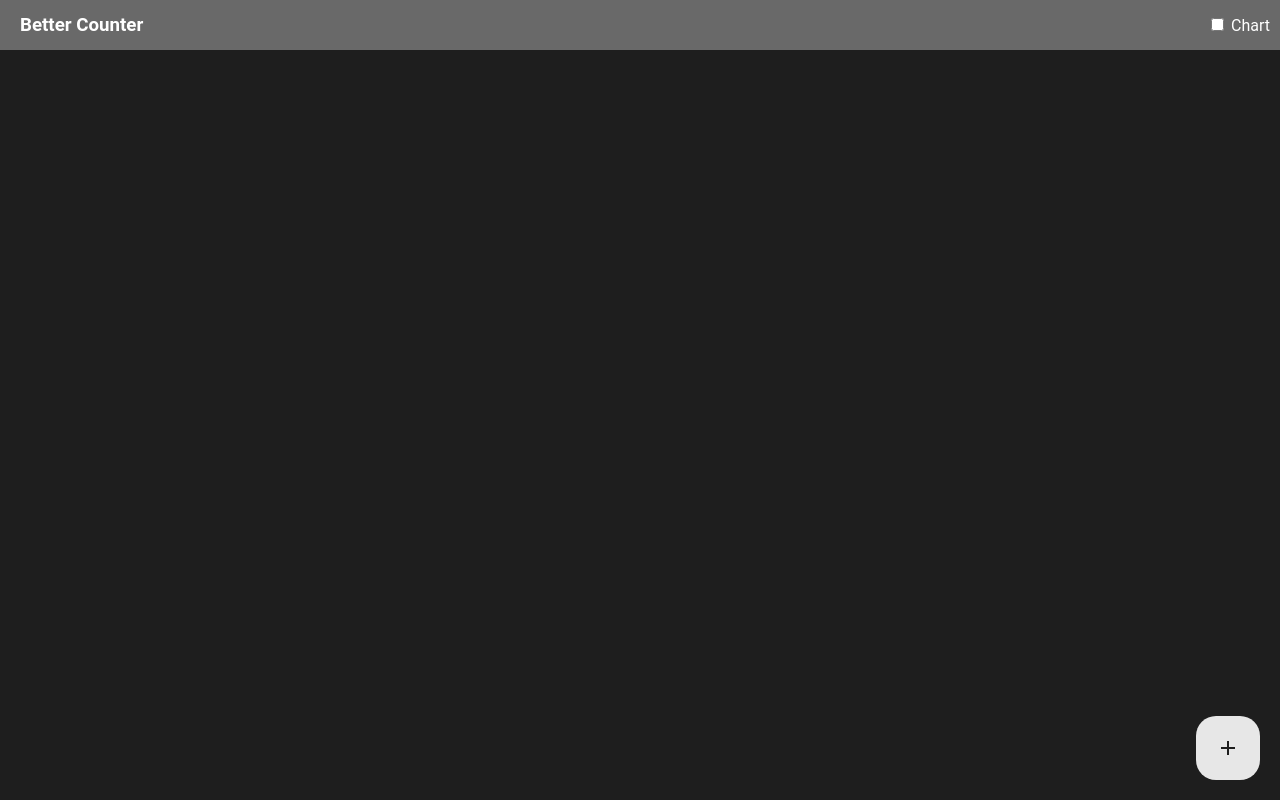
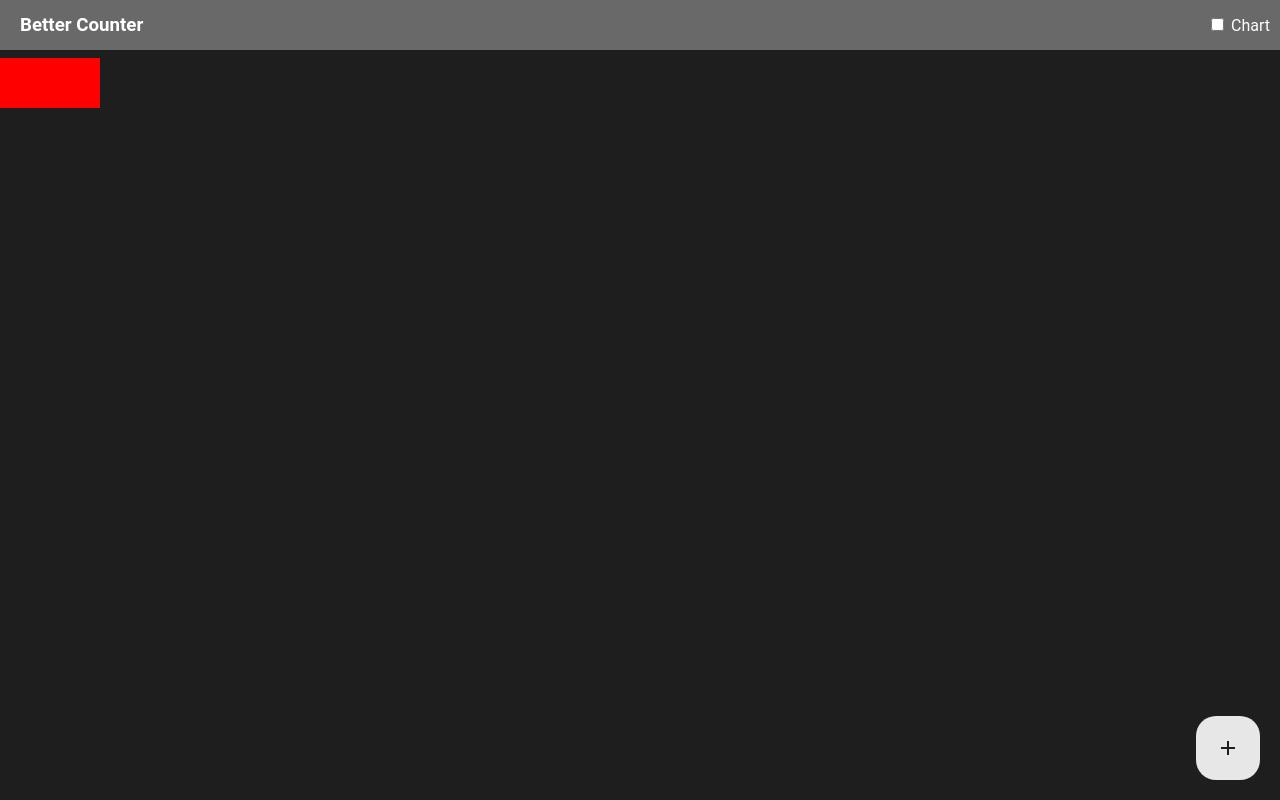
Before and after one commit to Roohollah81/better-counter, a SvelteKit app in the folder my-app/: page / in a window 1280 px wide. Built offline with nearby package versions, Linux system fonts and the light colour scheme.

Commit message:
add select category section in top of page

```diff
--- a/my-app/src/routes/+page.svelte
+++ b/my-app/src/routes/+page.svelte
@@ -145,6 +145,7 @@
 				Chart
 			</label>
 		</div>
+		<div class="select-category"></div>
 		{#each items as item, index}
 			<Row
 				on:click={() => handleClickOnRowContent(item.title, item)}
@@ -390,4 +391,9 @@
 		position: absolute;
 		overflow-x: hidden; /* Prevent horizontal overflow */
 	}
+	.select-category {
+		height: 50px;
+		width: 100px;
+		background-color: red;
+	}
 </style>
```
